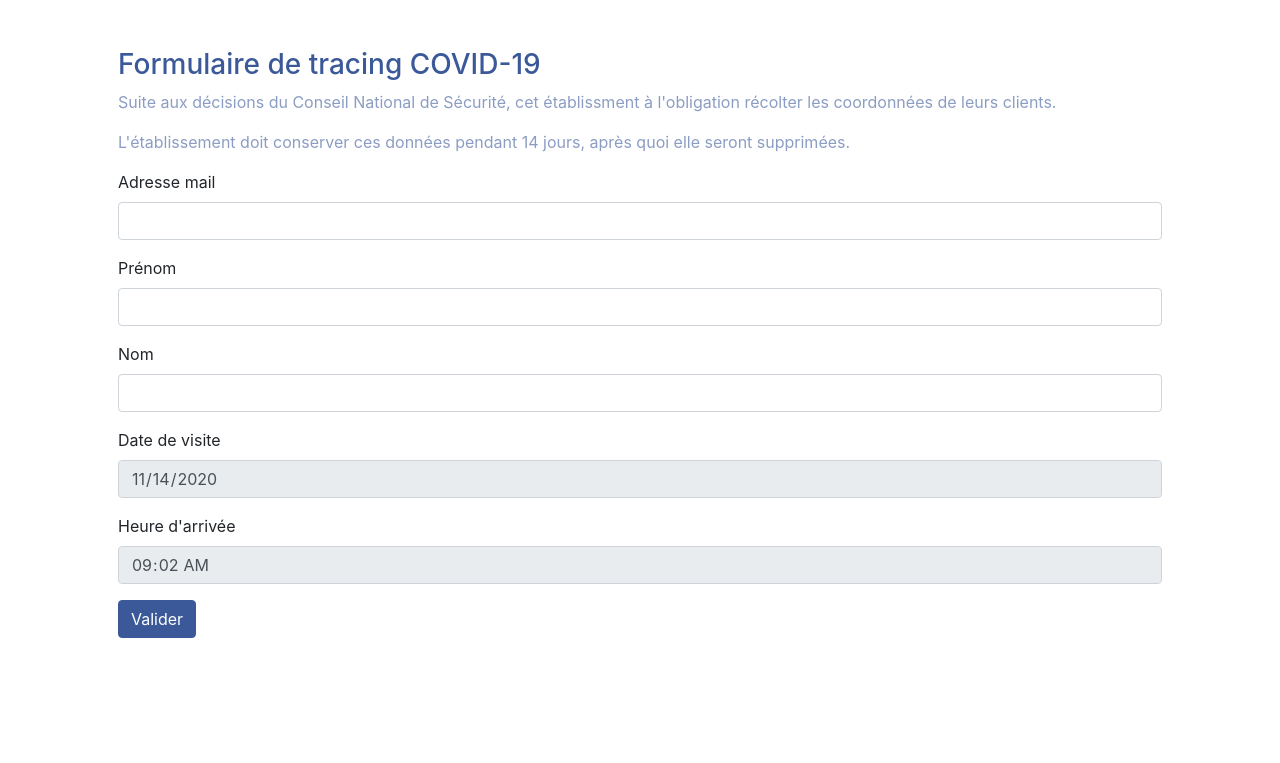
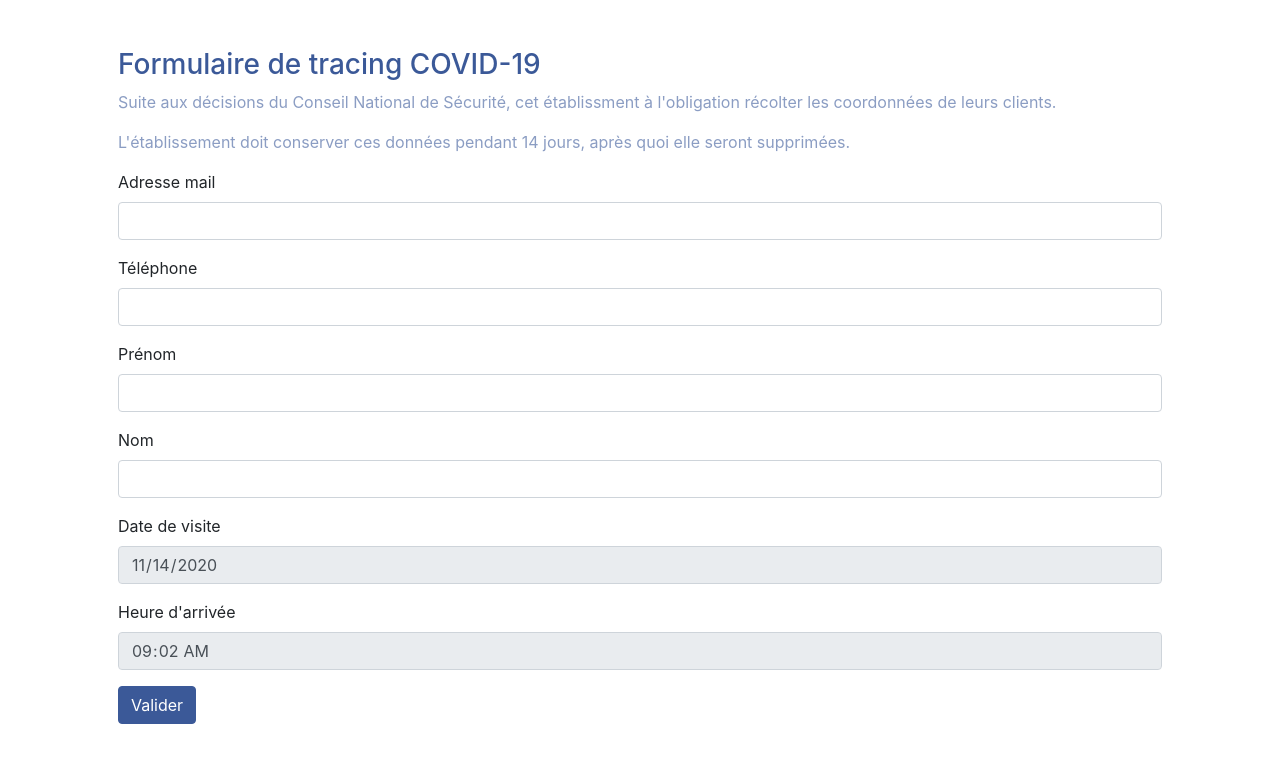
Before and after one commit to Max-le/HorecaCovidForm, a Flask app: page / in a window 1280 px wide. Shown: the top 763 px of the page. Run offline with Flask 2, Linux system fonts and the light colour scheme; some libraries are stand-ins or nearby versions.

Commit message:
add tel number field

```diff
--- a/horecapp/templates/form.html
+++ b/horecapp/templates/form.html
@@ -10,6 +10,11 @@
     <div class="form-group">
       <label for="email">Adresse mail</label>
       <input type="email" name="email" class="form-control" id="email" aria-describedby="emailHelp">
+    </div>
+
+    <div class="form-group">
+      <label for="tel">Téléphone</label>
+      <input type="tel" name="tel" class="form-control" id="email" aria-describedby="emailHelp">
     </div>
 
     <div class="form-group">
```
